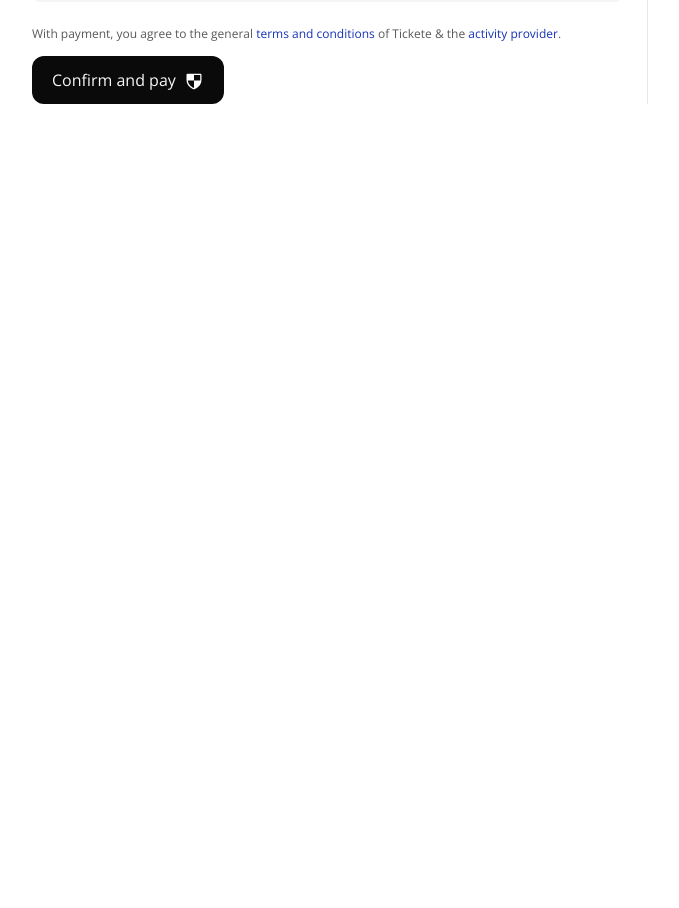
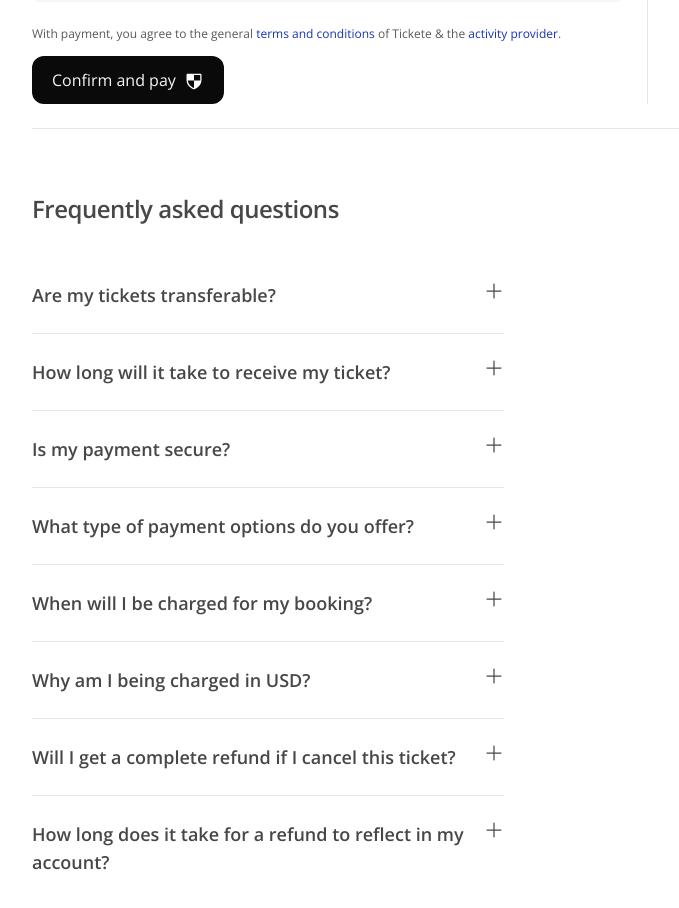
Before and after one commit to Rrhul0/checkout-page, a Next.js app: page / in a window 1280 px wide. Shown: the part 1280-2188 px from the top of the page, without its empty margins (128-807 px from the left). Before the commit the page ends 1484 px from the top, so only its background shows below. Built offline with nearby package versions, Linux system fonts and the light colour scheme.

Commit message:
added Faqs component and used it in page

```diff
--- a/app/page.tsx
+++ b/app/page.tsx
@@ -1,12 +1,20 @@
+import Faqs from '@/components/faqs'
 import PaymentForm from '@/components/paymentForm'
 import TicketInformation from '@/components/ticketInformation'
 
 export default function Home() {
 	return (
-		<div className='flex gap-6'>
-			<PaymentForm />
-			<div className='border-l' />
-			<TicketInformation />
+		<div>
+			<div className='flex gap-6'>
+				<PaymentForm />
+				<div className='border-l' />
+				<TicketInformation />
+			</div>
+			<div className='border-b mt-6' />
+			<div className='flex gap-32'>
+				<Faqs />
+				<div className='w-[360px]'></div>
+			</div>
 		</div>
 	)
 }
--- /dev/null
+++ b/components/faqs.tsx
@@ -0,0 +1,91 @@
+'use client'
+import Image from 'next/image'
+import React, { useState } from 'react'
+import minus from '@/public/minus.svg'
+import plus from '@/public/plus.svg'
+
+type FaqType = { question: string; answer: string }
+
+const FAQS: FaqType[] = [
+	{
+		question: 'Are my tickets transferable?',
+		answer: 'No. The tickets can only be used by the person(s) whose details are indicated on the voucher. If you’re booking for friends and family, make sure to key in their details.'
+	},
+	{
+		question: 'How long will it take to receive my ticket?',
+		answer: 'The tickets will hit your inbox as soon as you complete making the payment.'
+	},
+	{
+		question: 'Is my payment secure?',
+		answer: 'We use a PCI compliant payment gateway that is internationally recognized and protects against fraud and unauthorized transactions. In short, your payment is a 100% secure and you have nothing to worry!'
+	},
+	{
+		question: 'What type of payment options do you offer?',
+		answer: 'We accept payments via all major international debit cards, credit cards, Google Pay and Apple Pay. Please note that Tickete being an online marketplace does not accept cash payments.'
+	},
+	{
+		question: 'When will I be charged for my booking?',
+		answer: 'Your account will be charged immediately upon booking. If the booking is cancelled from your end or by our local tour operator, we will refund the entire amount to your account at no extra cost.'
+	},
+	{
+		question: 'Why am I being charged in USD?',
+		answer: 'All payments on Tickete are charged in USD. Your accounted will be debited with the spot rate for the conversion rate from your local currency to USD. We understand this is less than ideal but, we’re working on accepting payments in currencies across the world.'
+	},
+	{
+		question: 'Will I get a complete refund if I cancel this ticket?',
+		answer: 'The cancellation and refund policy varies per ticket. While some can be canceled up to 24, 48, or 72 hours before they start, several others can’t be canceled once the reservation has been confirmed. For the ones that can cancelled within the permissible cancellation period, you will receive a full refund.'
+	},
+	{
+		question:
+			'How long does it take for a refund to reflect in my account?',
+		answer: 'Depending on your bank, it typically takes anywhere between 2-7 working days for the refunded amount to reflect in your account.'
+	}
+]
+
+export default function Faqs() {
+	return (
+		<div className='pt-16 flex-1'>
+			<h3 className='text-2xl tracking-[-0.48px] font-semibold'>
+				Frequently asked questions
+			</h3>
+			<ol className='flex-1 pt-8'>
+				{FAQS.map((faq, index) => (
+					<div
+						key={index}
+						className='flex flex-col gap-6'
+					>
+						<Faq faq={faq} />
+						{index <= FAQS.length - 2 && (
+							<div className='border-b' />
+						)}
+					</div>
+				))}
+			</ol>
+		</div>
+	)
+}
+
+function Faq({ faq }: { faq: FaqType }) {
+	const [isOpen, setOpen] = useState(false)
+	return (
+		<li className='flex flex-col gap-3 pt-6'>
+			<button
+				className='flex w-full'
+				onClick={() => setOpen(o => !o)}
+			>
+				<span className='flex-1 text-left text-lg font-semibold'>
+					{faq.question}
+				</span>
+				<Image
+					src={isOpen ? minus : plus}
+					alt=''
+					width={20}
+					height={20}
+				/>
+			</button>
+			<p className={`${isOpen ? 'block' : 'hidden'} text-grayscale-g-3`}>
+				{faq.answer}
+			</p>
+		</li>
+	)
+}
```
Also changed, not shown: public/minus.svg (added), public/plus.svg (added).
